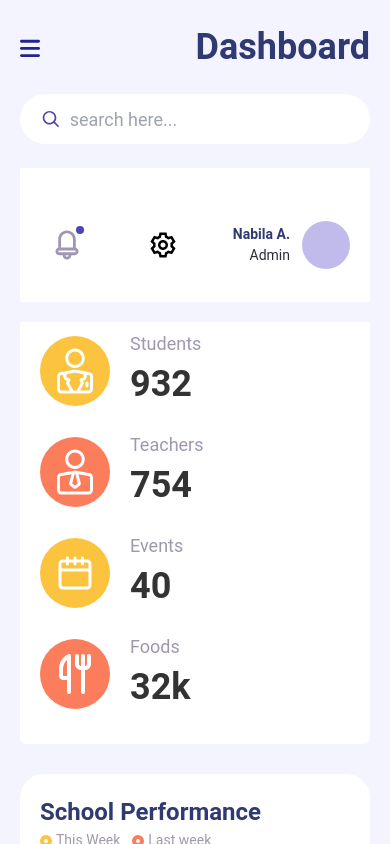
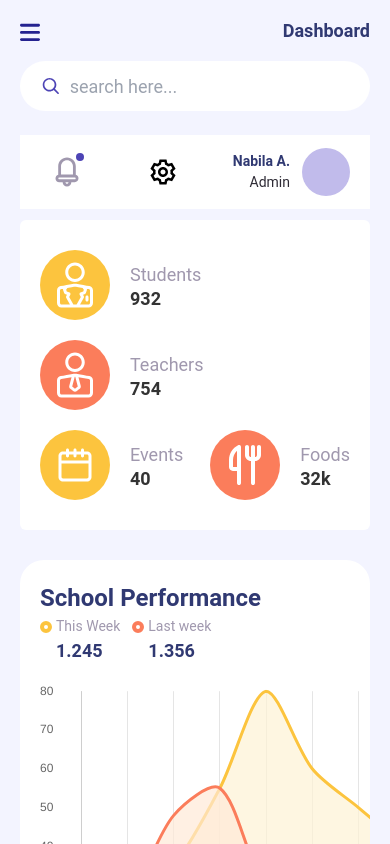
Before and after one commit to Demostat101/vue-dashboard, a Vue app: page / in a window 390 px wide. Built offline with nearby package versions, Linux system fonts and the light colour scheme.

Commit message:
add student page header

```diff
--- a/src/components/dashboard/DashboardCards.vue
+++ b/src/components/dashboard/DashboardCards.vue
@@ -39,7 +39,7 @@ const cardsData = [
     <AvartarImage class="text-white" :svgIcon="card.image" :name="card.category"/>
     <div>
       <h3 class="font-[400] text-[18px] leading-[27px] text-[#A098AE]">{{ card.category }}</h3>
-    <p class="font-[700] text-[36px] leading-[54px] text-[#333333]">{{ card.total }}</p>
+    <p class="font-[700] 2xl:text-[36px] 2xl:leading-[54px] sm:text-[18px] leading-[21px] text-[#333333]">{{ card.total }}</p>
     </div>
   </div>
 </div>
--- a/src/components/navigation/TopBar.vue
+++ b/src/components/navigation/TopBar.vue
@@ -61,12 +61,12 @@ const dashboardHeader = computed(() => {
         <component class="text-[#242290]" :is="hamburger" />
       </div>
 
-      <div class="font-[700] text-[36px] leading-[54px] text-[#303972]">
+      <div class="font-[700] 2xl:text-[36px] 2xl:leading-[54px] sm:text-[18px] sm:leading-[21px] text-[#303972]">
         {{ dashboardHeader }}
       </div>
 
       <div
-        :class="route.path === '/' ? 'flex sm:mt-5 md:mt-0 gap-2 md:w-[50%] 2xl:w-[50%] sm:w-full place-items-center bg-white rounded-full px-5' : 'sm:mt-5 md:mt-0 gap-2 md:w-[50%] 2xl:w-[50%] sm:w-full place-items-center bg-white rounded-full px-5 hidden'"
+        :class="route.path === '/student-page' || route.path === '/teachers' ? 'sm:mt-5 md:mt-0 gap-2 md:w-[50%] 2xl:w-[50%] sm:w-full place-items-center bg-white rounded-full px-5 hidden' :  'flex sm:mt-5 md:mt-0 gap-2 md:w-[50%] 2xl:w-[50%] sm:w-full place-items-center bg-white rounded-full px-5' "
       >
         <component :is="searchIcon" class="text-[#4D44B5]" />
         <input
@@ -78,7 +78,7 @@ const dashboardHeader = computed(() => {
     </div>
 
     <div
-      :class="route.path === '/' ? '2xl:max-w-[30.6%] 2xl+220:max-w-[30.4%] 2xl:h-full sm:w-[100%] md:w-[60%] justify-between bg-white sm:mb-5 sm:mr-5 2xl:mr-0 place-items-center sm:pt-[50px] sm:pb-[30px] 2xl:pb-[30px]'  : '2xl:max-w-[30.6%] 2xl+220:max-w-[30.4%] 2xl:h-full sm:w-[100%] md:w-[60%] justify-center bg-[#F3F4FF] sm:mb-5 sm:mr-5 2xl:mr-0 place-items-center sm:pt-[50px] sm:pb-[30px] 2xl:pb-[30px] '"
+      :class="route.path === '/' ? '2xl:max-w-[30.6%] 2xl+220:max-w-[30.4%] 2xl:h-full sm:w-[100%] md:w-[60%] justify-between bg-white sm:mb-0 sm:mr-5 2xl:mr-0 place-items-center sm:pt-[10px] sm:pb-[10px] 2xl:pb-[30px] 2xl:pt-[30px]'  : '2xl:max-w-[30.6%] 2xl+220:max-w-[30.4%] 2xl:h-full sm:w-[100%] md:w-[60%] justify-center bg-[#F3F4FF] sm:mb-0 sm:mr-5 2xl:mr-0 place-items-center sm:pt-[10px] sm:pb-[10px] 2xl:pb-[30px] 2xl:pt-[30px]'"
     >
       <div class="flex gap-2 place-items-center justify-between w-full px-5">
         <div class="relative p-3 w-fit rounded-full bg-white">
--- a/src/views/DashBoard.vue
+++ b/src/views/DashBoard.vue
@@ -9,7 +9,7 @@ import PaginationPage from '@/components/dashboard/PaginationPage.vue';
 </script>
 
 <template>
- <div class=" sm:block  2xl:flex sm:mt-[300px] md:mt-[250px] 2xl:mt-0">
+ <div class=" sm:block  2xl:flex sm:mt-[220px] md:mt-[180px] 2xl:mt-0">
   <div class="2xl:px-5 mt-0 sm:w-full 2xl:w-[70%] flex flex-col gap-[30px] sm:px-5 ">
 
     <DashboardCards/>
--- a/src/views/StudentsPage.vue
+++ b/src/views/StudentsPage.vue
@@ -3,7 +3,7 @@ import StudentTable from '@/components/students/StudentTable.vue';
 </script>
 
 <template>
-  <div class=" sm:block  2xl:flex sm:mt-[300px] md:mt-[250px] 2xl:mt-0 p-5">
+  <div class=" sm:block  2xl:flex sm:mt-[150px] md:mt-[150px] 2xl:mt-0 p-5">
     <StudentTable/>
   </div>
 </template>
```
Also changed, not shown: src/components/students/StudentTable.vue (line endings or trailing spaces).
